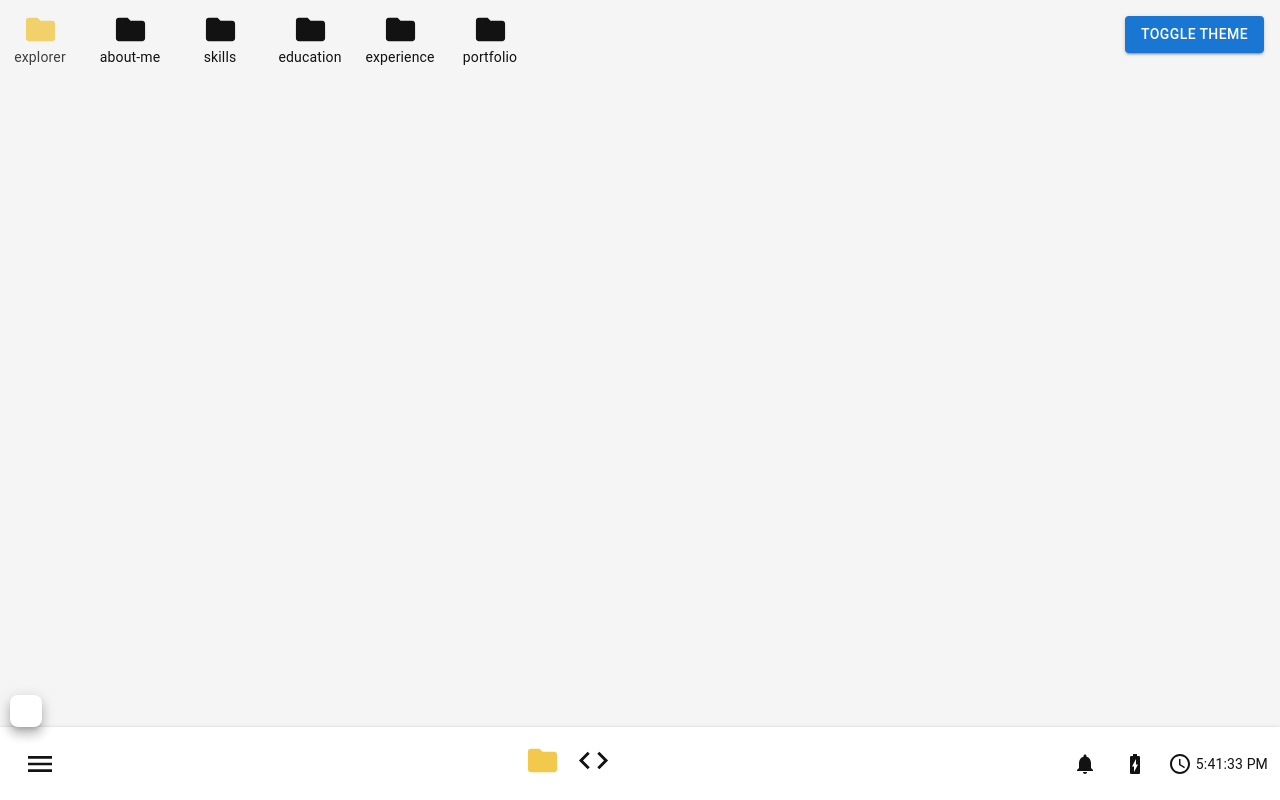
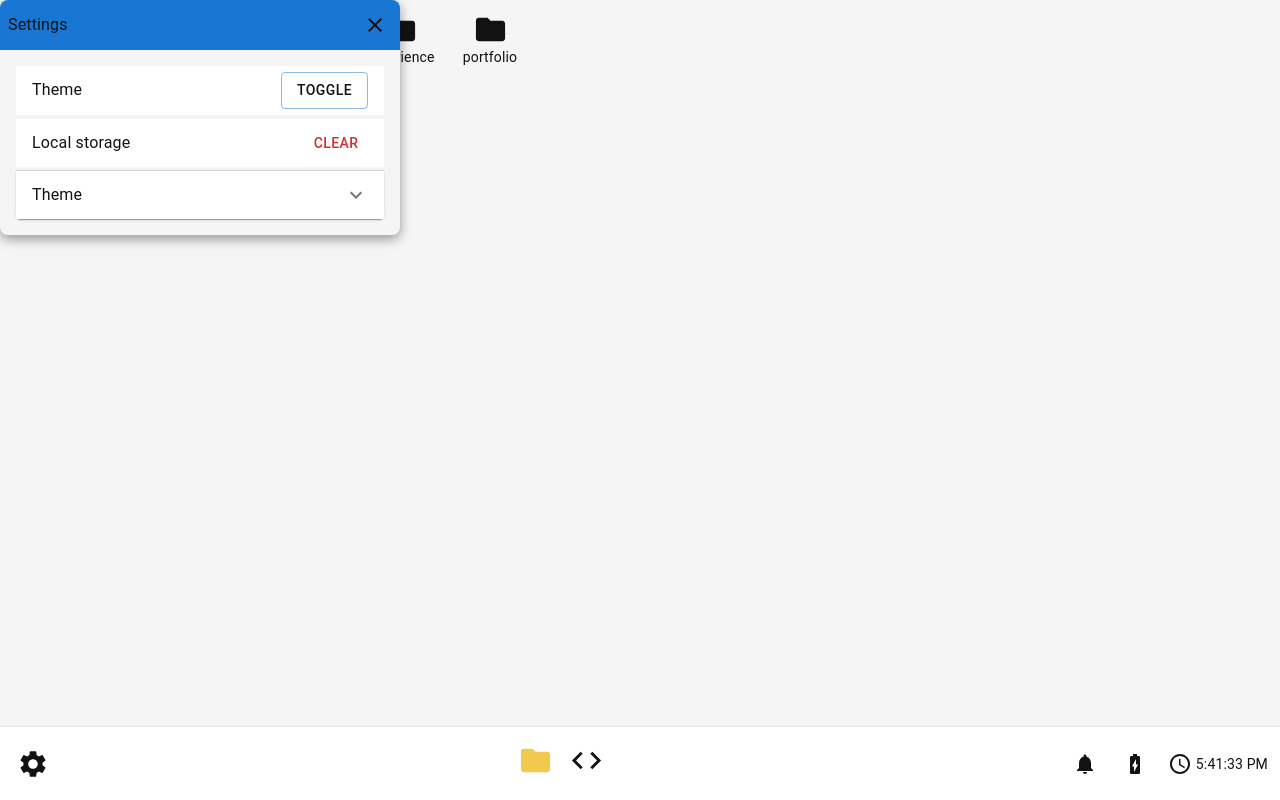
Before and after one commit to jaakkomaenpaa/portfolio, a React (Vite) app in the folder client/: page / in a window 1280 px wide. Both pictures are taken after a click on the button 40 px from the left and 763 px from the top of the page. Built offline with nearby package versions, Linux system fonts and the light colour scheme.

Commit message:
implement settings

```diff
--- a/client/src/App.tsx
+++ b/client/src/App.tsx
@@ -1,4 +1,4 @@
-import { Box, Button, CssBaseline, styled, ThemeProvider } from '@mui/material'
+import { Box, CssBaseline, styled, ThemeProvider } from '@mui/material'
 import Taskbar from './components/Taskbar'
 import Desktop from './components/Desktop'
 import { useThemeStore } from './stores/ThemeStore'
@@ -12,7 +12,7 @@ const AppContainer = styled(Box)(() => ({
 }))
 
 const App = () => {
-  const { isDarkMode, toggleTheme } = useThemeStore()
+  const { isDarkMode } = useThemeStore()
 
   useEffect(() => {
     const preventParentScroll = (e: WheelEvent) => {
@@ -36,12 +36,6 @@ const App = () => {
       <AppContainer>
         <Desktop />
         <Taskbar />
-
-        <Box sx={{ position: 'absolute', top: 16, right: 16 }}>
-          <Button variant='contained' onClick={toggleTheme}>
-            Toggle Theme
-          </Button>
-        </Box>
       </AppContainer>
     </ThemeProvider>
   )
--- a/client/src/components/StartMenu.tsx
+++ /dev/null
@@ -1,80 +0,0 @@
-import { Box, List, ListItemButton, Paper } from '@mui/material'
-import { useWindowStore } from '../stores/WindowStore'
-import { DesktopItem } from '../types'
-import { useState } from 'react'
-import { PROGRAM_ICONS, runProgram } from '../files/utils'
-
-enum SubMenu {
-  Apps,
-  Folders,
-  Links,
-  Settings,
-}
-
-const StartMenu = () => {
-  const { openWindow } = useWindowStore()
-  const [submenu, setSubmenu] = useState<SubMenu | null>(null)
-
-  const handleOpenSubmenu = (menuName: SubMenu) => {
-    if (submenu === menuName) {
-      handleCloseSubmenu()
-      return
-    }
-
-    setSubmenu(menuName)
-  }
-
-  const handleCloseSubmenu = () => {
-    setSubmenu(null)
-  }
-
-  const handleItemClick = (item: DesktopItem) => {
-    runProgram(item.contentKey, item.type, openWindow)
-  }
-
-  const renderApps = (apps: DesktopItem[]) => {
-    return (
-      <List>
-        {apps.map((app: DesktopItem) => (
-          <ListItemButton
-            key={app.id}
-            onClick={() => handleItemClick(app)}
-            draggable
-            onDragStart={(e) =>
-              e.dataTransfer.setData('application/json', JSON.stringify(app))
-            }
-            sx={{ display: 'flex', gap: 1 }}
-          >
-            {PROGRAM_ICONS[app.iconKey]({ fontSize: 'small' })} {app.title}
-          </ListItemButton>
-        ))}
-      </List>
-    )
-  }
-
-  return (
-    <Box
-      sx={{
-        position: 'absolute',
-        bottom: '100%',
-        left: '10px',
-        width: 'fit-content',
-        height: 'auto',
-      }}
-    >
-      <Paper
-        elevation={8}
-        sx={{
-          backgroundColor: 'background.paper',
-          color: 'text.primary',
-          padding: '16px',
-          borderRadius: '8px',
-          width: '100%',
-          position: 'relative',
-        }}
-      ></Paper>
-    </Box>
-  )
-}
-
-export default StartMenu
--- a/client/src/components/Taskbar.tsx
+++ b/client/src/components/Taskbar.tsx
@@ -1,48 +1,33 @@
 import { Box, IconButton, Typography } from '@mui/material'
-import { DragEvent, useEffect, useRef, useState } from 'react'
-import MenuIcon from '@mui/icons-material/Menu'
+import { DragEvent, useEffect, useState } from 'react'
+import SettingsIcon from '@mui/icons-material/Settings'
 import NotificationsIcon from '@mui/icons-material/Notifications'
 import BatteryChargingFullIcon from '@mui/icons-material/BatteryChargingFull'
 import AccessTimeIcon from '@mui/icons-material/AccessTime'
 
-import StartMenu from './StartMenu'
 import config from '../config'
 import TaskbarApp from './TaskbarApp'
 import { useTaskbarStore } from '../stores/TaskbarStore'
 import { FileSystemNode } from '../types'
+import { useWindowStore } from '../stores/WindowStore'
+import { runProgram } from '../files/utils'
+import { PROGRAMS } from '../files/programs'
 
 const { TASKBAR_HEIGHT } = config
 
 const Taskbar = () => {
   const [currentTime, setCurrentTime] = useState<Date>(new Date())
-  const [openMenu, setOpenMenu] = useState(false)
-  const menuRef = useRef<HTMLDivElement | null>(null)
   const { taskbarItems, addItemToTaskbar } = useTaskbarStore()
+  const { openWindow } = useWindowStore()
 
   useEffect(() => {
     const timer = setInterval(() => setCurrentTime(new Date()), 1000)
     return () => clearInterval(timer)
   }, [])
 
-  useEffect(() => {
-    const handleClickOutside = (event: MouseEvent) => {
-      if (menuRef.current && !menuRef.current.contains(event.target as Node)) {
-        closeMenu()
-      }
-    }
-
-    document.addEventListener('mousedown', handleClickOutside)
-    return () => {
-      document.removeEventListener('mousedown', handleClickOutside)
-    }
-  }, [])
-
-  const toggleMenu = () => {
-    setOpenMenu((prev) => !prev)
-  }
-
-  const closeMenu = () => {
-    setOpenMenu(false)
+  const openSettings = () => {
+    const { contentKey, type } = PROGRAMS.settings
+    runProgram(contentKey, type, openWindow)
   }
 
   const handleDrop = (event: DragEvent) => {
@@ -74,16 +59,9 @@ const Taskbar = () => {
       onDrop={handleDrop}
       onDragOver={handleDragOver}
     >
-      {openMenu && (
-        <div ref={menuRef}>
-          <StartMenu />
-        </div>
-      )}
-      <Box sx={{ display: 'flex', alignItems: 'center' }}>
-        <IconButton color='inherit' size='large' onClick={toggleMenu}>
-          <MenuIcon sx={{ fontSize: 32 }} />
-        </IconButton>
-      </Box>
+      <IconButton color='inherit' size='small' onClick={openSettings}>
+        <SettingsIcon sx={{ fontSize: '32px' }} />
+      </IconButton>
 
       <Box
         sx={{
@@ -95,7 +73,9 @@ const Taskbar = () => {
         }}
       >
         {taskbarItems.map((item) => (
-          <TaskbarApp key={item.id} app={item} />
+          <Box sx={{ cursor: 'pointer' }} key={item.id}>
+            <TaskbarApp key={item.id} app={item} />
+          </Box>
         ))}
       </Box>
 
--- a/client/src/files/fileSystem.ts
+++ b/client/src/files/fileSystem.ts
@@ -23,11 +23,18 @@ export const FILE_SYSTEM: FileSystemNode[] = [
         contentKey: 'Cmd line',
       },
       {
+        id: 12,
+        title: 'settings',
+        type: ProgramType.App,
+        iconKey: AppIcon.Settings,
+        contentKey: 'Settings',
+      },
+      {
         id: 1,
         title: 'info',
         type: ProgramType.Folder,
         iconKey: AppIcon.Folder,
-        contentKey: '9',
+        contentKey: '1',
         children: [
           {
             id: 2,
--- a/client/src/files/programs.tsx
+++ b/client/src/files/programs.tsx
@@ -7,6 +7,7 @@ const { GRID_SIZE_X } = config
 export const PROGRAMS = {
   fileExplorer: FILE_SYSTEM[0],
   commandLine: FILE_SYSTEM[0].children![1],
+  settings: FILE_SYSTEM[0].children![2],
 }
 
 export const DESKTOP_ITEMS = [
@@ -17,7 +18,7 @@ export const DESKTOP_ITEMS = [
     position: { x: 0, y: 0 },
   },
   // Info folder
-  ...FILE_SYSTEM[0].children![2].children!.map(
+  ...FILE_SYSTEM[0].children![3].children!.map(
     (node: FileSystemNode, index: number) => ({
       ...node,
       position: { x: GRID_SIZE_X * (index + 1), y: 0 },
--- a/client/src/files/utils.tsx
+++ b/client/src/files/utils.tsx
@@ -6,6 +6,7 @@ import GitHubIcon from '@mui/icons-material/GitHub'
 import LinkedInIcon from '@mui/icons-material/LinkedIn'
 import CodeIcon from '@mui/icons-material/Code'
 import KeyboardCommandKeyIcon from '@mui/icons-material/KeyboardCommandKey'
+import SettingsIcon from '@mui/icons-material/Settings'
 
 import AboutMe from '../folders/AboutMe'
 import Portfolio from '../folders/Portfolio'
@@ -15,6 +16,7 @@ import Experience from '../folders/Experience'
 import Calculator from '../apps/Calculator'
 import FileExplorer from '../programs/FileExplorer'
 import CommandLine from '../programs/CommandLine'
+import Settings from '../programs/Settings'
 
 export const PROGRAM_ICONS = {
   [AppIcon.FolderColored]: (props: any) => <FolderIcon color='folder' {...props} />,
@@ -24,6 +26,7 @@ export const PROGRAM_ICONS = {
   [AppIcon.LinkedIn]: (props: any) => <LinkedInIcon {...props} />,
   [AppIcon.Code]: (props: any) => <CodeIcon {...props} />,
   [AppIcon.CommandKey]: (props: any) => <KeyboardCommandKeyIcon {...props} />,
+  [AppIcon.Settings]: (props: any) => <SettingsIcon {...props} />,
 }
 
 export const APP_CONTENTS: Record<string, ReactNode> = {
@@ -35,6 +38,7 @@ export const APP_CONTENTS: Record<string, ReactNode> = {
   ['Calculator']: <Calculator />,
   ['Explorer']: <FileExplorer />,
   ['Cmd line']: <CommandLine />,
+  ['Settings']: <Settings />,
 }
 
 export const runProgram = (
--- /dev/null
+++ b/client/src/programs/Settings.tsx
@@ -0,0 +1,97 @@
+import {
+  Accordion,
+  AccordionDetails,
+  AccordionSummary,
+  Box,
+  Button,
+  styled,
+  Typography,
+} from '@mui/material'
+import ExpandMoreIcon from '@mui/icons-material/ExpandMore'
+import { useThemeStore } from '../stores/ThemeStore'
+
+const StyledSetting = styled(Box)(({ theme }) => ({
+  display: 'flex',
+  alignItems: 'center',
+  justifyContent: 'space-between',
+  backgroundColor: theme.palette.background.paper,
+  padding: '8px 16px',
+}))
+
+const Settings = () => {
+  const { toggleTheme } = useThemeStore()
+
+  const clearLocalStorage = () => {
+    localStorage.clear()
+    window.location.reload()
+  }
+
+  return (
+    <Box
+      sx={{
+        padding: '16px',
+        display: 'flex',
+        flexDirection: 'column',
+        gap: 0.5,
+      }}
+    >
+      <StyledSetting sx={{ paddingY: '6px' }}>
+        <Typography variant='body1'>Theme</Typography>
+        <Button
+          variant='outlined'
+          sx={{
+            color: 'text.primary',
+            cursor: 'pointer',
+          }}
+          onClick={toggleTheme}
+        >
+          Toggle
+        </Button>
+      </StyledSetting>
+
+      <StyledSetting sx={{ paddingY: '6px' }}>
+        <Typography variant='body1'> Local storage</Typography>
+        <Button
+          variant='text'
+          color='error'
+          sx={{
+            color: 'text.error',
+            cursor: 'pointer',
+          }}
+          onClick={clearLocalStorage}
+        >
+          Clear
+        </Button>
+      </StyledSetting>
+
+      <Accordion>
+        <AccordionSummary
+          expandIcon={<ExpandMoreIcon />}
+          aria-controls='status-content'
+          id='status-header'
+          sx={{
+            backgroundColor: 'background.paper',
+            display: 'flex',
+            justifyContent: 'space-between',
+          }}
+        >
+          <Typography sx={{ color: 'text.primary' }}>Theme</Typography>
+        </AccordionSummary>
+        <AccordionDetails sx={{ backgroundColor: 'background.paper' }}>
+          <Button
+            variant='outlined'
+            sx={{
+              color: 'text.primary',
+              cursor: 'pointer',
+            }}
+            onClick={toggleTheme}
+          >
+            Toggle
+          </Button>
+        </AccordionDetails>
+      </Accordion>
+    </Box>
+  )
+}
+
+export default Settings
--- a/client/src/types.ts
+++ b/client/src/types.ts
@@ -18,7 +18,8 @@ export enum AppIcon {
   GitHub,
   LinkedIn,
   Code,
-  CommandKey
+  CommandKey,
+  Settings
 }
 
 export interface FileSystemNode {
```
